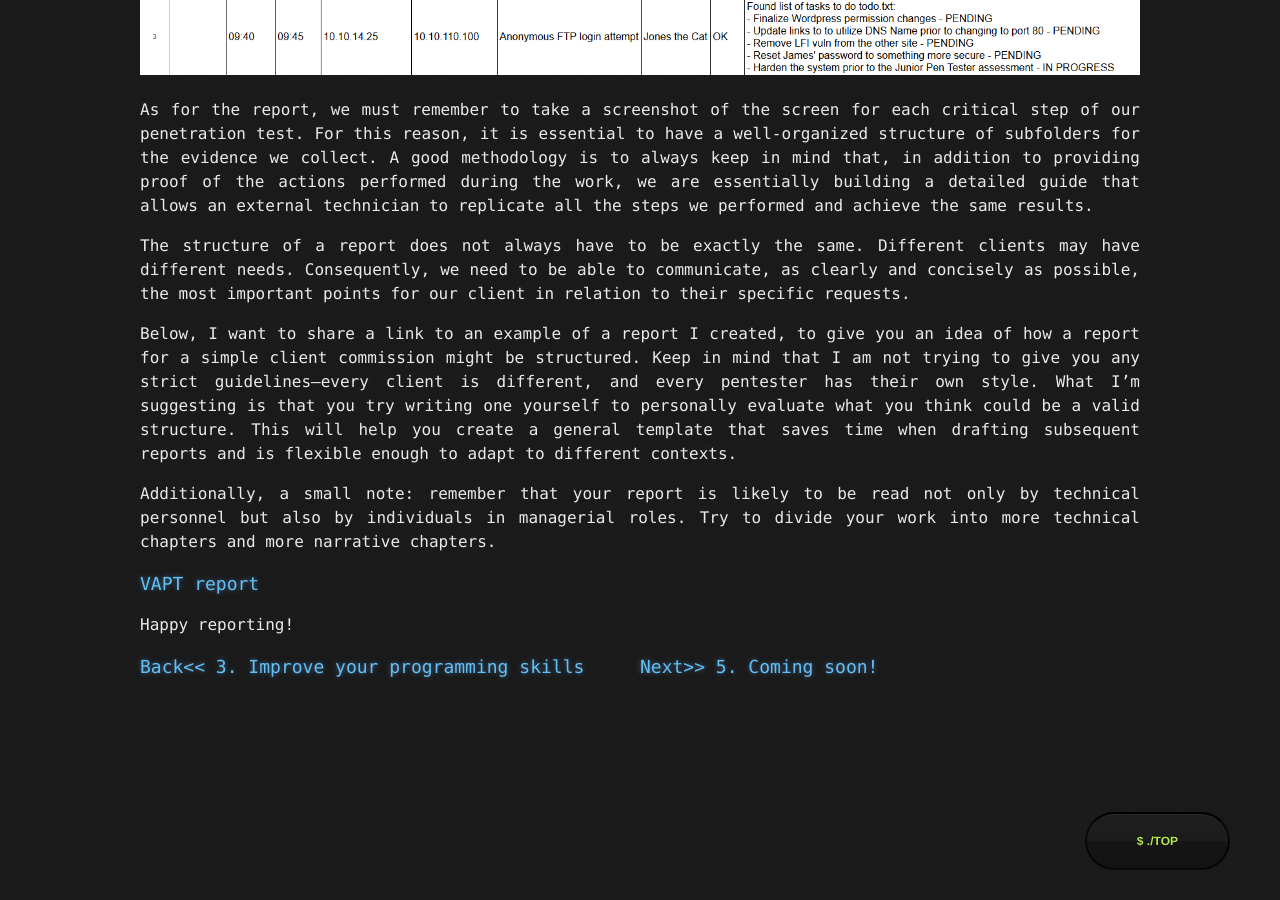
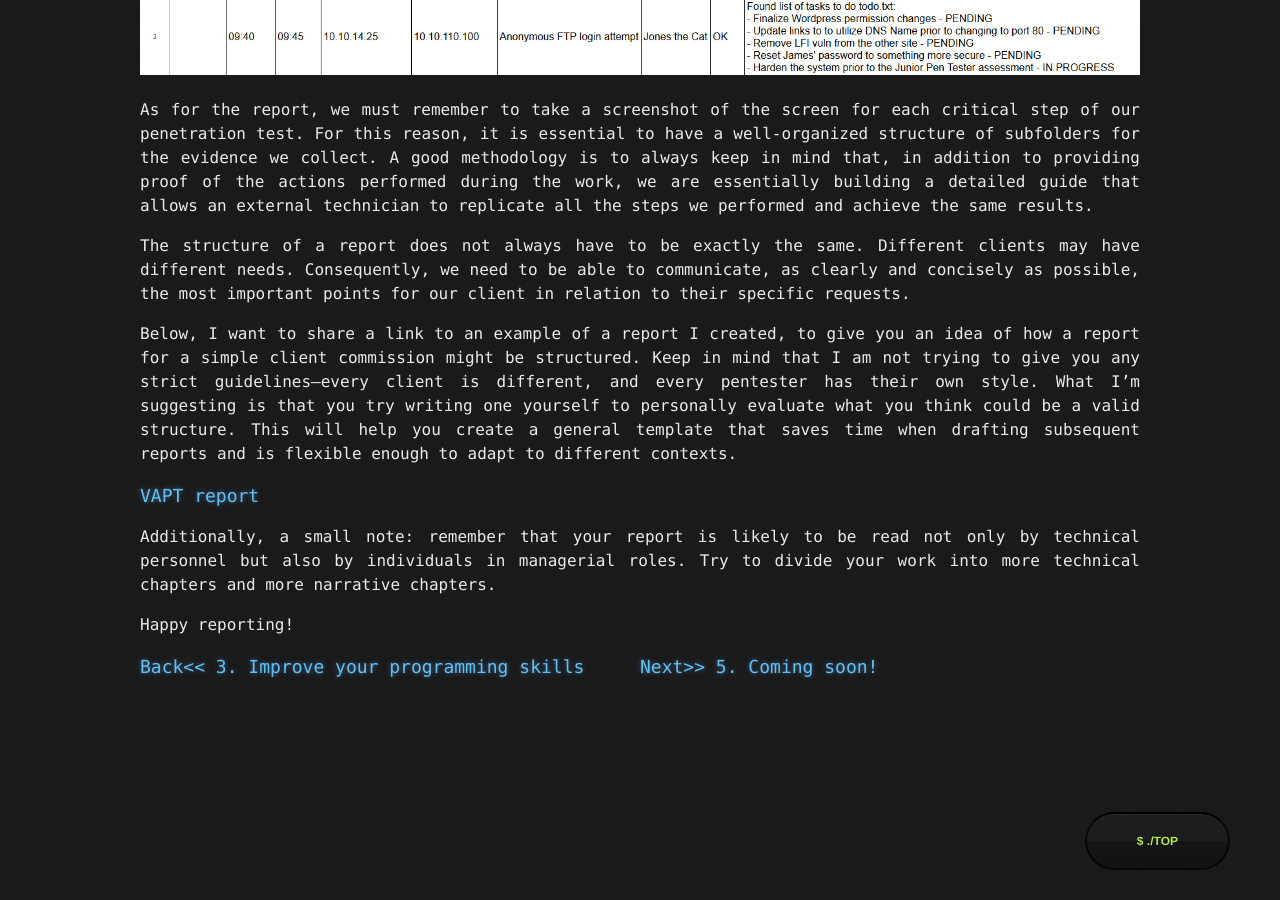
Before and after one commit to dennyverduchi/dennyverduchi.github.io, a Jekyll site: the page built from pages/blog/earn-oscp/4-report.md, in a window 1280 px wide and 900 px high, scrolled down 1605 px. Built offline with Jekyll 4.4.1, drawn with Linux system fonts in a browser that asks for light colours; our own code applies the rules of GitHub Pages for plain Markdown files.

Commit message:
report link fix

```diff
--- a/pages/blog/earn-oscp/4-report.md
+++ b/pages/blog/earn-oscp/4-report.md
@@ -29,9 +29,10 @@ The structure of a report does not always have to be exactly the same. Different
 
 Below, I want to share a link to an example of a report I created, to give you an idea of how a report for a simple client commission might be structured. Keep in mind that I am not trying to give you any strict guidelines—every client is different, and every pentester has their own style. What I’m suggesting is that you try writing one yourself to personally evaluate what you think could be a valid structure. This will help you create a general template that saves time when drafting subsequent reports and is flexible enough to adapt to different contexts.
 
+<a href="/pages/pentest-report.md" style="font-size: 18px">VAPT report</a>
+
 Additionally, a small note: remember that your report is likely to be read not only by technical personnel but also by individuals in managerial roles. Try to divide your work into more technical chapters and more narrative chapters.
 
-<a href="/pages/pentest-report.md" style="font-size: 18px">VAPT report</a>
 
 Happy reporting!
 
```
